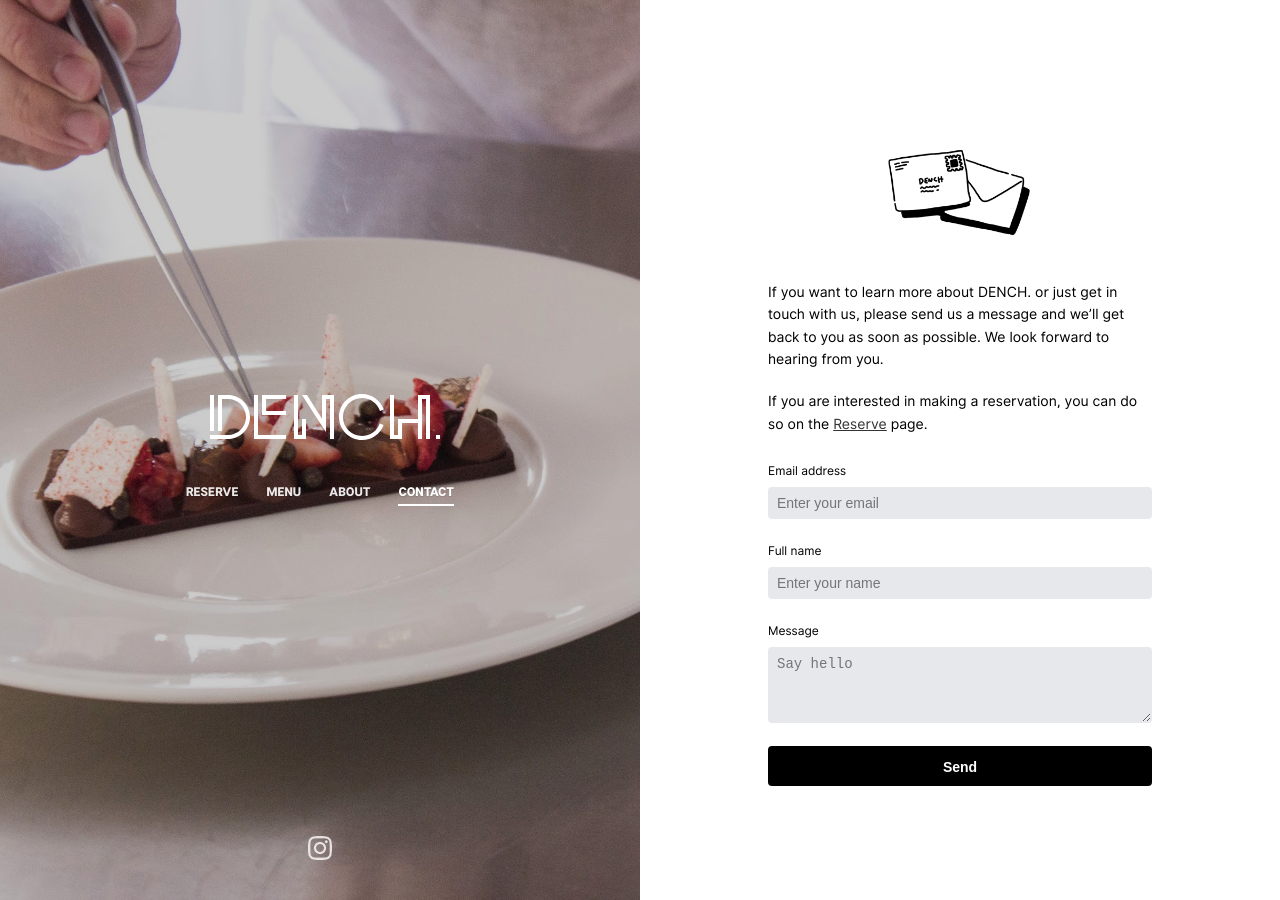
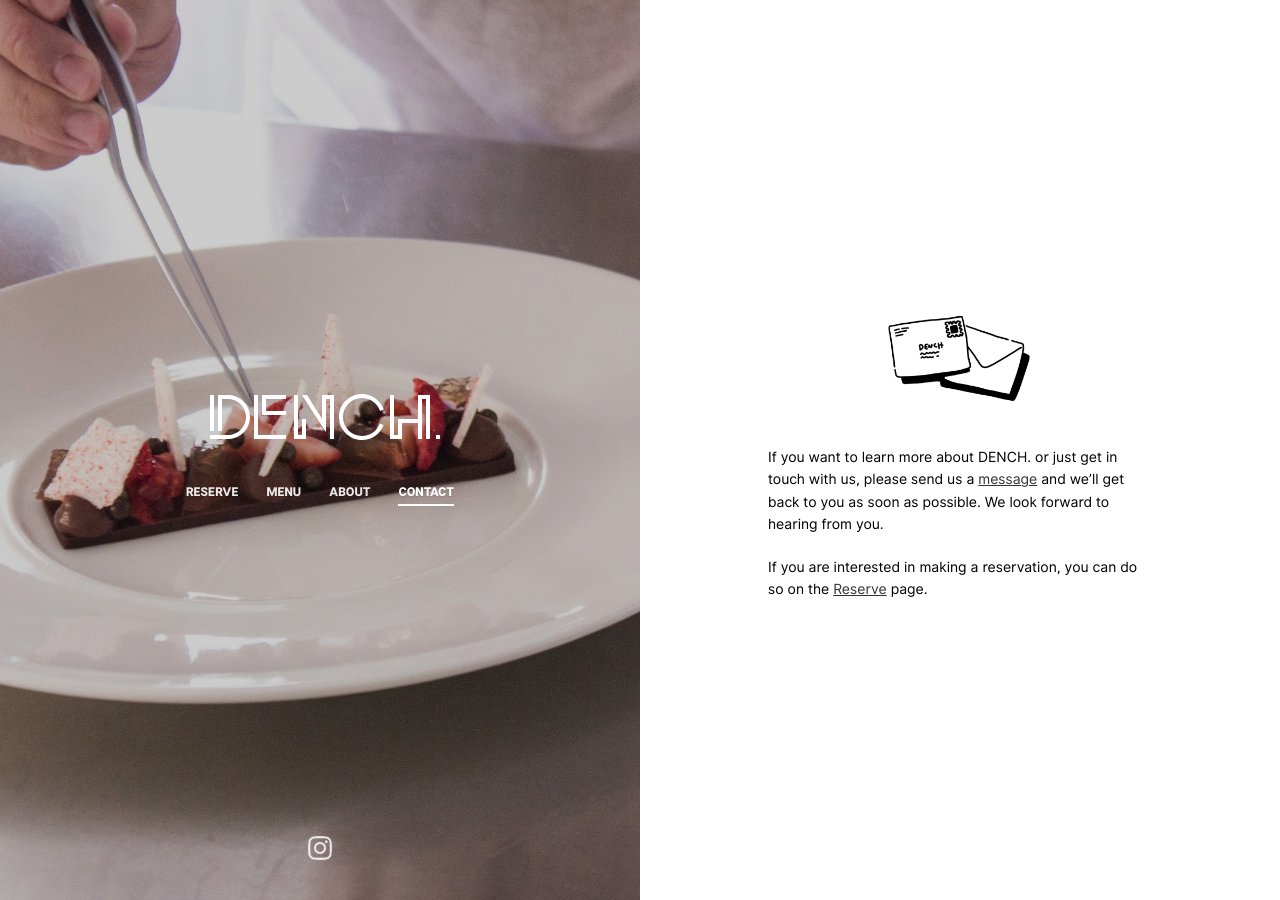
Before and after one commit to jwongdynasty/jwongdynasty.github.io, a Jekyll site: the page built from contact.html, in a window 1280 px wide. Built offline with Jekyll 4.4.1, drawn with Linux system fonts in a browser that asks for light colours; some of the changed lines change nothing that is shown.

Commit message:
Update contact.html

```diff
--- a/contact.html
+++ b/contact.html
@@ -6,10 +6,10 @@ title: Contact
 <div class="content-main">
 <img class="illo" src="/assets/images/illo-contact.png" />
 <!-- <h1>Get in touch</h1> -->
-<p>If you want to learn more about DENCH. or just get in touch with us, please send us a message and we’ll get back to you as soon as possible. We look forward to hearing from you.</p>
+<p>If you want to learn more about DENCH. or just get in touch with us, please send us a <a href ="mailto: jimmy@denchrestaurant.com">message</a> and we’ll get back to you as soon as possible. We look forward to hearing from you.</p>
 <p>If you are interested in making a reservation, you can do so on the <a href ="/index.html">Reserve</a> page.</p>
 
-<form id="contact" action="https://getsimpleform.com/messages?form_api_token=18c0a81113f6e052483919818ac29853" method="post">
+<!-- <form id="contact" action="https://getsimpleform.com/messages?form_api_token=18c0a81113f6e052483919818ac29853" method="post">
 
   <label for="email">Email address</label>
   <input type='hidden' name='redirect_to' value='http://denchrestaurant.com/thank-you.html' />
@@ -19,6 +19,6 @@ title: Contact
   <label for="requests">Message</label>
   <textarea form="contact" name="message" placeholder="Say hello" class="form-control" rows="4"></textarea>
   <input type='submit' class="btn" value='Send' />
-</form>
+</form> -->
 
 </div>
```
